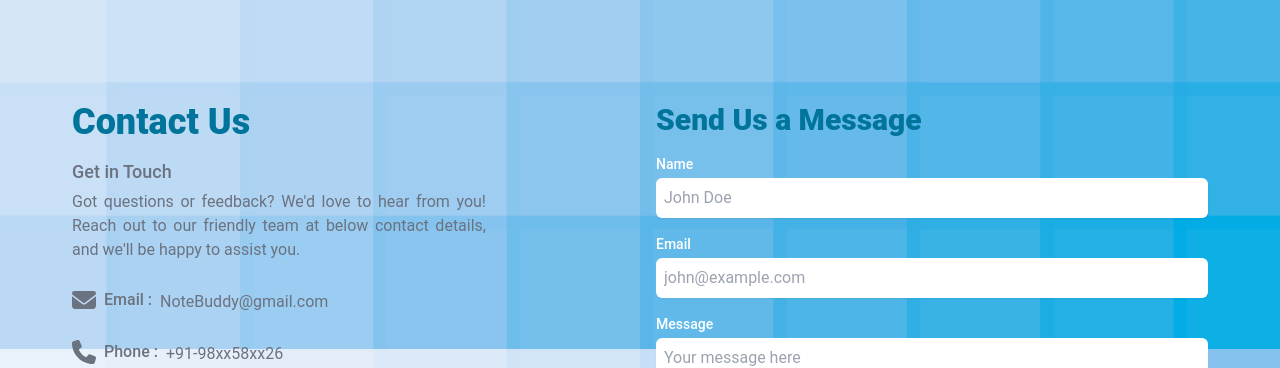
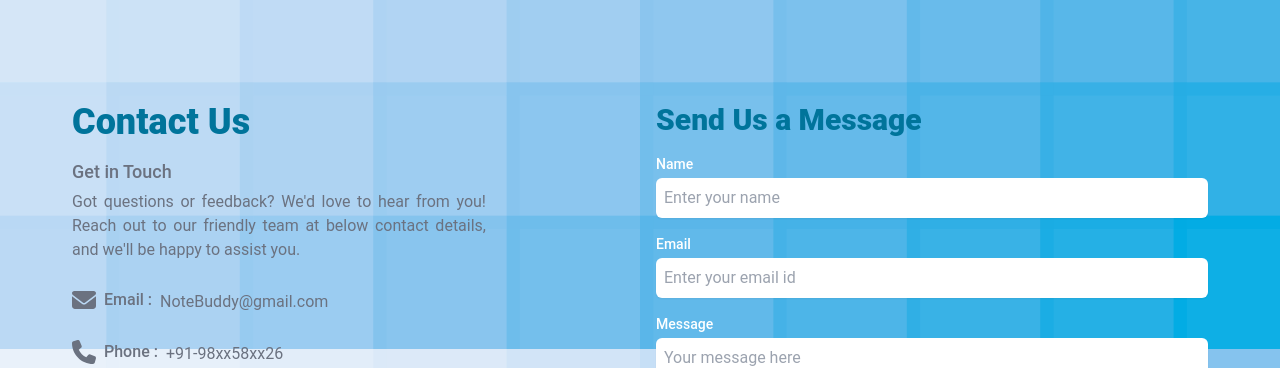
Before and after one commit to sauravsable/NoteBuddy-Frontend, a React (Create React App) app: page / in a window 1280 px wide. Shown: the part 2851-3219 px from the top of the page. Built offline with nearby package versions, Linux system fonts and the light colour scheme; the HTML template or start-up script is replaced by a standard one.

Commit message:
change in the contact form

```diff
--- a/src/components/Contact.js
+++ b/src/components/Contact.js
@@ -126,7 +126,7 @@ export default function Contact() {
                 id="name"
                 name="name"
                 className="mt-1 p-2 w-full rounded-md border-gray-300 shadow-sm focus:ring focus:ring-indigo-500 focus:ring-opacity-50"
-                placeholder="John Doe"
+                placeholder="Enter your name"
                 onChange={handleChange}
                 value={formData.name}
               />
@@ -146,7 +146,7 @@ export default function Contact() {
                 id="email"
                 name="email"
                 className="mt-1 p-2 w-full rounded-md border-gray-300 shadow-sm focus:ring focus:ring-indigo-500 focus:ring-opacity-50"
-                placeholder="john@example.com"
+                placeholder="Enter your email id"
                 onChange={handleChange}
                 value={formData.email}
               />
```
